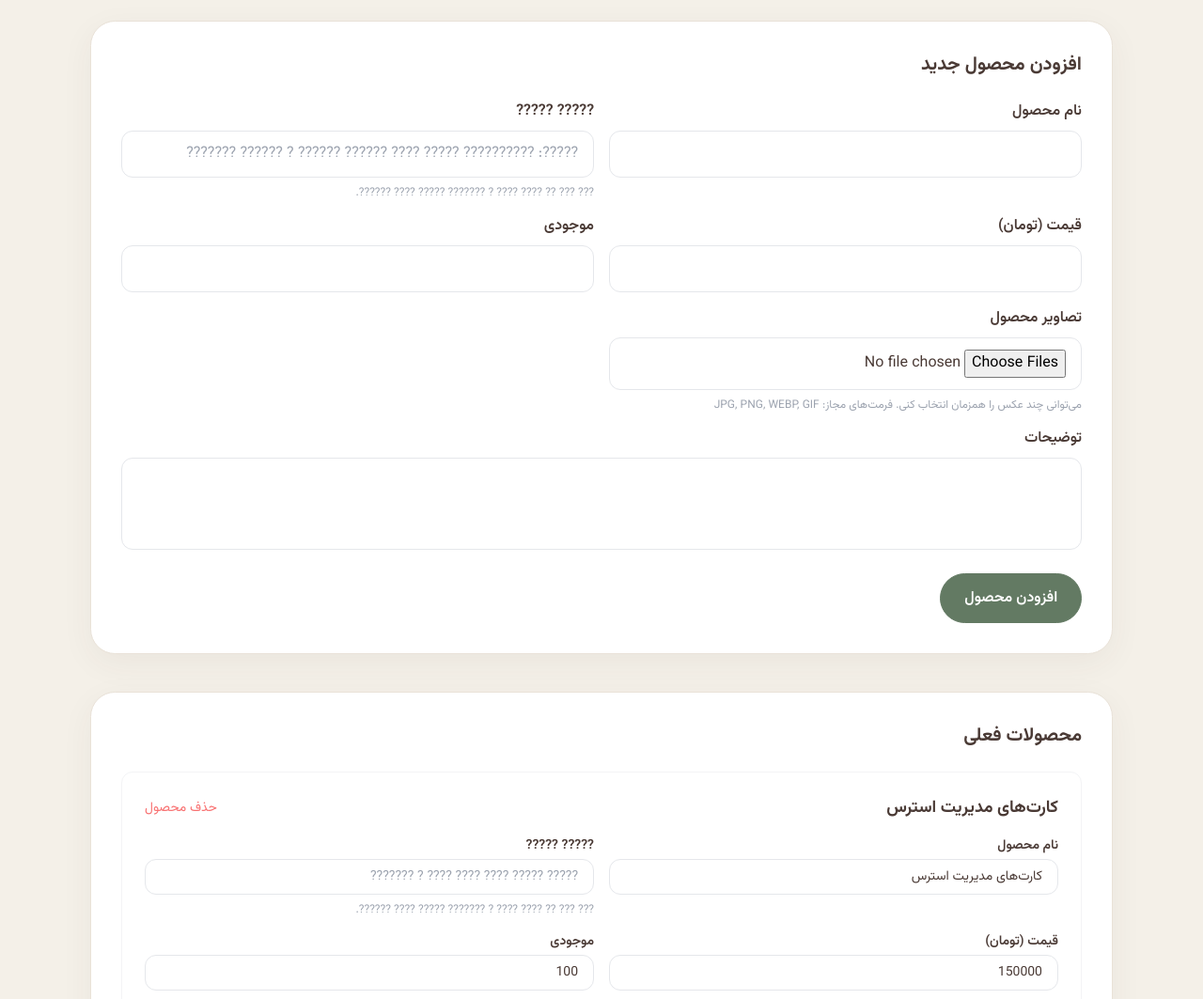
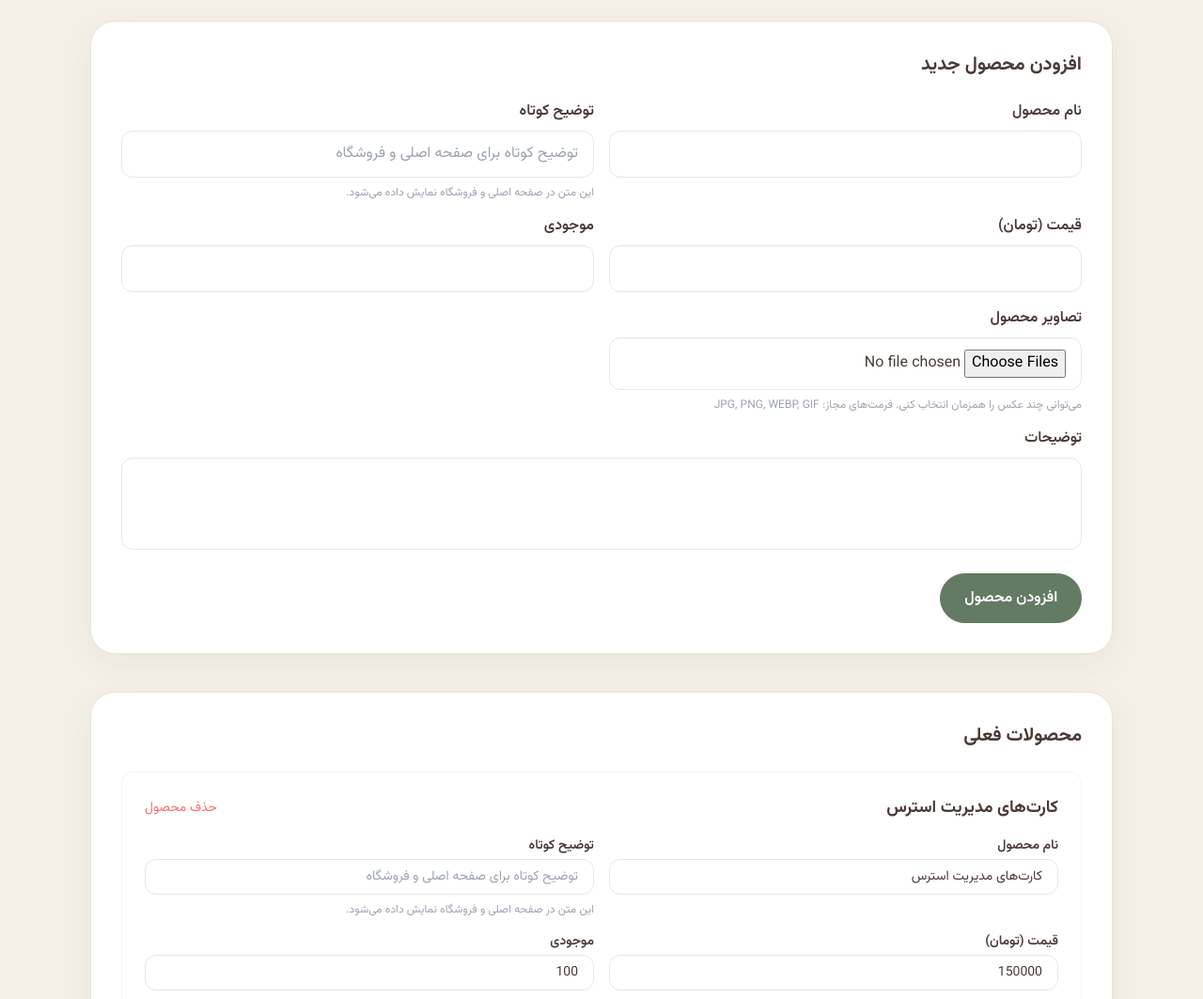
Before and after one commit to itshalle/mycards, a Flask app: template templates/admin.html in a window 1280 px wide. Shown: the part 163-1226 px from the top of the page at 94% size. Run offline with Flask 3, Linux system fonts and the light colour scheme; the template is opened without the code that fills it: values that come from a table or form of the project are taken from there, others are empty; some libraries are stand-ins or nearby versions.

Commit message:
Fix Persian text in admin panel

```diff
--- a/templates/admin.html
+++ b/templates/admin.html
@@ -16,12 +16,12 @@
         </div>
 
         <div>
-            <label class="block font-semibold mb-2">????? ?????</label>
+            <label class="block font-semibold mb-2">توضیح کوتاه</label>
             <input type="text" name="short_description" maxlength="160"
-                placeholder="?????: ?????????? ????? ???? ?????? ?????? ? ?????? ???????"
+                placeholder="توضیح کوتاه برای صفحه اصلی و فروشگاه"
                 class="w-full border border-gray-200 rounded-xl px-4 py-3 focus:outline-none focus:border-[#7B9E87] transition">
             <p class="text-xs text-gray-400 mt-2">
-                ??? ??? ?? ???? ???? ? ??????? ????? ???? ??????.
+                این متن در صفحه اصلی و فروشگاه نمایش داده می‌شود.
             </p>
         </div>
 
@@ -85,12 +85,12 @@
                 </div>
 
                 <div>
-                    <label class="block text-sm font-semibold mb-1">????? ?????</label>
+                    <label class="block text-sm font-semibold mb-1">توضیح کوتاه</label>
                     <input type="text" name="short_description" value="{{ product.short_description or '' }}" maxlength="160"
-                        placeholder="????? ????? ???? ???? ???? ? ???????"
+                        placeholder="توضیح کوتاه برای صفحه اصلی و فروشگاه"
                         class="w-full border border-gray-200 rounded-xl px-4 py-2 focus:outline-none focus:border-[#7B9E87] transition text-sm">
                     <p class="text-xs text-gray-400 mt-2">
-                        ??? ??? ?? ???? ???? ? ??????? ????? ???? ??????.
+                        این متن در صفحه اصلی و فروشگاه نمایش داده می‌شود.
                     </p>
                 </div>
 
```
